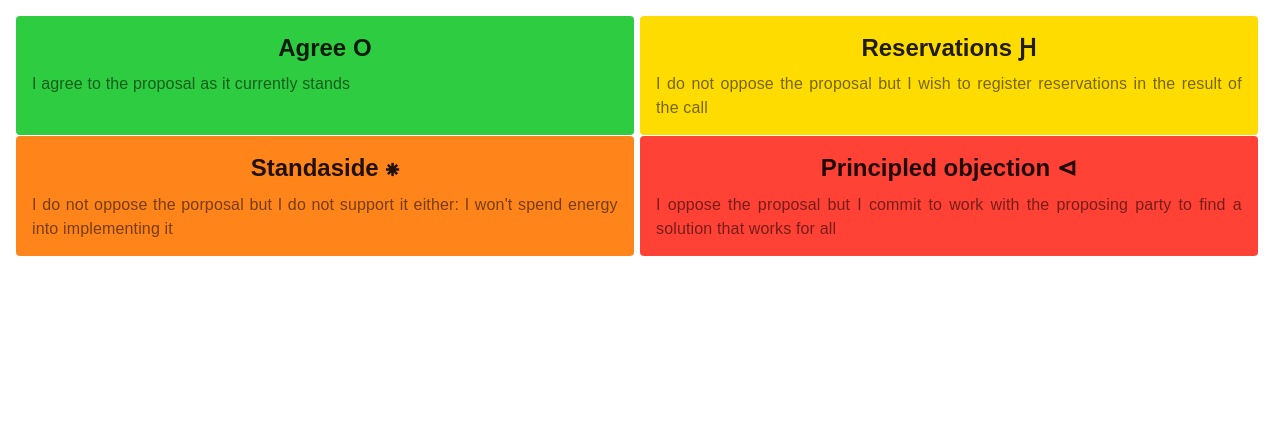
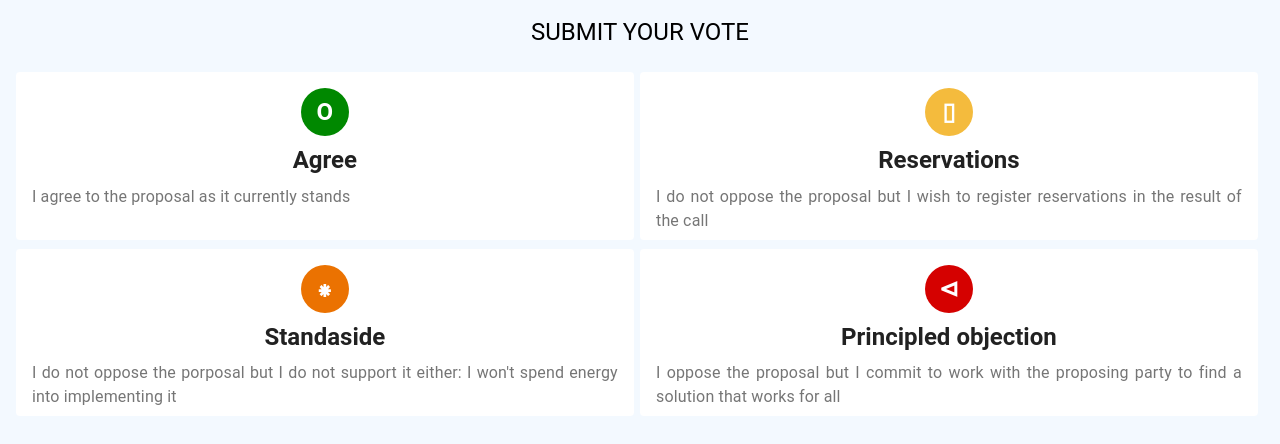
Before and after one commit to margaridafp/consensusVoting, a React (Create React App) app: page / in a window 1280 px wide. Shown: the top 444 px of the page. Built offline with nearby package versions, Linux system fonts and the light colour scheme.

Commit message:
implementing new design on main page

```diff
--- a/src/App.js
+++ b/src/App.js
@@ -12,6 +12,10 @@ import Text from './components/Text';
 
 
 const useStyles = makeStyles(theme => ({
+  title: {
+    textAlign: 'center',
+    marginTop: '2vh'
+  },
   container: {
     display:"flex",
     flexDirection: "row",
@@ -21,15 +25,16 @@ const useStyles = makeStyles(theme => ({
   },
   card: {
     border: 'none',
-    height: '99%',
+    height: '95%',
     width: '99%',
   },
   titleText: {
     fontWeight: "bold",
-    fontFamily: 'Arial',
+    fontFamily: 'Roboto',
+    textAlign: '-webkit-center',
   },
   explainedText: {
-    fontFamily: 'Arial',
+    fontFamily: 'Roboto',
     color: "textSecondary",
     textAlign: "justify",
   },
@@ -40,7 +45,7 @@ const useStyles = makeStyles(theme => ({
   },
   resultText:{
     fontWeight: "bold",
-    fontFamily: 'Arial',
+    fontFamily: 'Roboto',
     fontSize:'25vw ',
   }
 }));
@@ -49,16 +54,23 @@ const useStyles = makeStyles(theme => ({
 function Lista(props) {
   const classes = useStyles();
   return (
+    <>
+      <Typography
+      variant="h5"
+      className={classes.title}
+      gutterBottom>
+        SUBMIT YOUR VOTE
+      </Typography>
     <Grid container className={classes.container}>
       {votingOptions.map(votingOption => (
         <Grid item key={votingOption.name} sm={6} >
-          <Card variant="outlined" className={classes.card} style={{ background: votingOption.color }}>
+          <Card variant="outlined" className={classes.card}>
             <CardActionArea onClick={() => props.onDecision(votingOption)}>
               <CardContent>
-                <Typography gutterBottom align="center" component="h5" variant="h5" className={classes.titleText}  >
+                <Typography gutterBottom component="h5" variant="h5" className={classes.titleText}  >
                   {/* {votingOption.name} */}
 
-                  <Text content={votingOption.name} symbol={votingOption.symbol}></Text>
+                  <Text content={votingOption.name} symbol={votingOption.symbol} color={votingOption.color}></Text>
 
                 </Typography>
                 <Typography color="textSecondary" component="p" className={classes.explainedText}>{votingOption.explained}</Typography>
@@ -68,6 +80,7 @@ function Lista(props) {
         </Grid>
       ))}
     </Grid>
+    </>
   )
 }
 
--- a/src/components/Text.js
+++ b/src/components/Text.js
@@ -1,7 +1,23 @@
+import React from 'react'
+import { makeStyles } from '@material-ui/core/styles';
 
+const useStyles = makeStyles(theme => ({
+  numberCircle: {
+    borderRadius: '50%',
+    width: '32px',
+    height: '32px',
+    padding: '8px',
+    color: 'white',
+},
+}));
 
 function Text(props) {
-    return <div>{props.content} {props.symbol}</div>
-  }
+  const classes = useStyles();
+    return (
+    <>
+    <div className={classes.numberCircle} style={{ background: props.color }}>{props.symbol}</div>
+    <div style={{paddingTop: '1vh'}}>{props.content}</div>
+    </>
+    )}
 
 export default Text
--- a/src/components/votingOptions.js
+++ b/src/components/votingOptions.js
@@ -2,25 +2,25 @@ const votingOptions = [
     {
       "name": "Agree",
       "explained": "I agree to the proposal as it currently stands",
-      'color':'#2ECC40',
+      'color':'#008800',
       'symbol':'\u004F'
     },
     {
       "name": "Reservations",
       "explained": "I do not oppose the proposal but I wish to register reservations in the result of the call",
-      'color':'#FFDC00',
-      'symbol':'\u0528'
+      'color':'#F4BB3D',
+      'symbol':'\u25AF'
     },
     {
       "name": "Standaside",
       "explained": "I do not oppose the porposal but I do not support it either: I won't spend energy into implementing it",
-      'color':'#FF851B',
+      'color':'#EB7201',
       'symbol':'\u2055'
     },
     {
       "name": "Principled objection",
       "explained": "I oppose the proposal but I commit to work with the proposing party to find a solution that works for all",
-      'color':'#FF4136',
+      'color':'#D50100',
       'symbol':'\u22B2'
     }
   ];
--- a/src/index.css
+++ b/src/index.css
@@ -14,4 +14,5 @@ code {
 
 html,body,#root{
   height: 100%;
+  background-color: #F3F9FF;
 }
```
